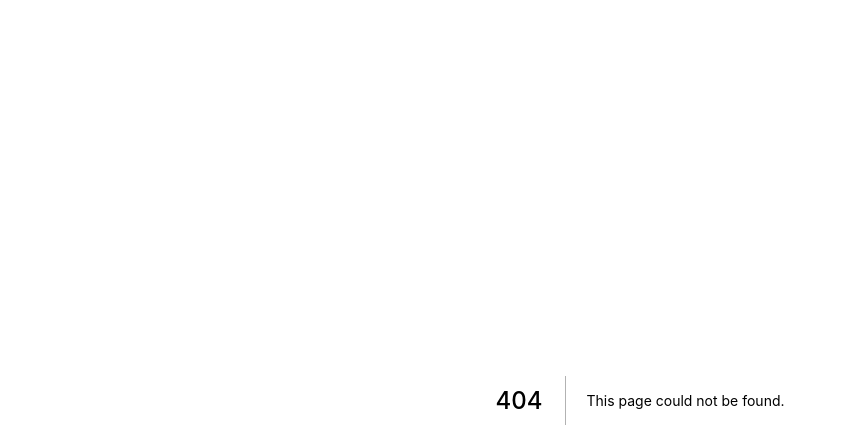
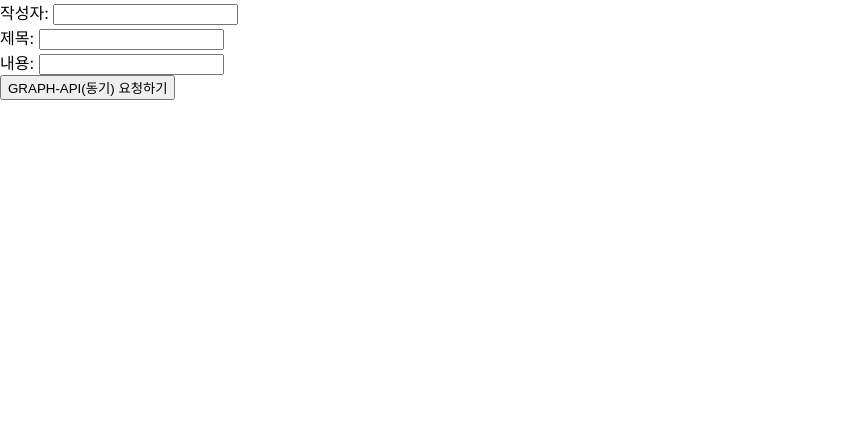
Before and after one commit to lsj0202/23-Frontend-Study, a Next.js app: page /gql-mutation-args in a window 1280 px wide. Before the commit this address had no page. Shown: the top 448 px of the page, without its empty margins (0-847 px from the left). Built offline with nearby package versions, Linux system fonts and the light colour scheme.

Commit message:
23-05-11

```diff
--- /dev/null
+++ b/pages/gql-mutation-args/index.js
@@ -0,0 +1,50 @@
+import { gql,useMutation } from '@apollo/client';
+import { useState } from 'react'
+
+const CREATE_BOARD = gql`
+  mutation createBoard($writer: String, $title: String, $contents: String){
+    createBoard(writer:$writer, title:$title, contents: $contents){
+      _id
+      number
+      message
+    }
+  }
+`
+export default function index() {
+  const [나의함수] = useMutation(CREATE_BOARD)
+
+  const [writer, setWriter] = useState("");
+  const [title, setTitle] = useState("");
+  const [contents, setContents] = useState("");
+
+  const onClickSubmit = async () => {
+    const result = await 나의함수({
+      variables: {
+        writer: writer,
+        title: title,
+        contents: contents,
+      }
+    })
+    alert(result.data.createBoard.message)
+    console.log(result)
+  }
+
+  const onChangeWriter = (event) => {
+    setWriter(event.target.value)
+  }
+  const onChangeTitle = (event) => {
+    setTitle(event.target.value)
+  }
+  const onChangeContents = (event) => {
+    setContents(event.target.value)
+  }
+
+  return (
+    <>
+      작성자: <input type="text" onChange={onChangeWriter}/><br/>
+      제목:  <input type="text" onChange={onChangeTitle}/><br/>
+      내용:  <input type="text" onChange={onChangeContents}/><br/>
+      <button onClick={onClickSubmit}>GRAPH-API(동기) 요청하기</button>
+    </>
+  )
+}
--- a/pages/rest-get/gpl/index.js
+++ b/pages/gql/index.js
@@ -16,7 +16,7 @@
 
   const onClickSubmit = async () => {
     const result = await 나의함수()
-    console.log(result)
+    console.log(result.data)
   }
   return (
     <>
```
Also changed, not shown: pages/gql-mutation-product/index.js (added, +36 -0 lines).
